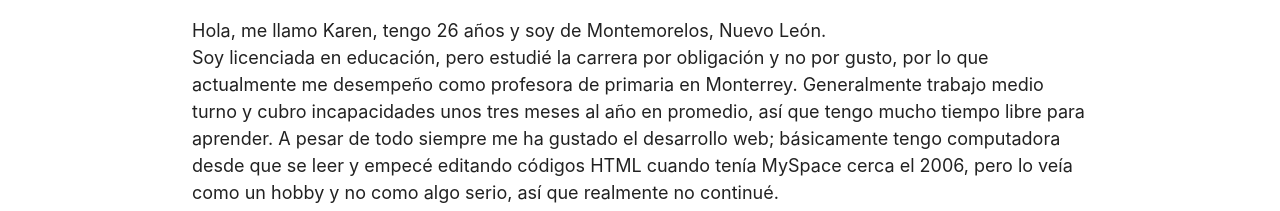
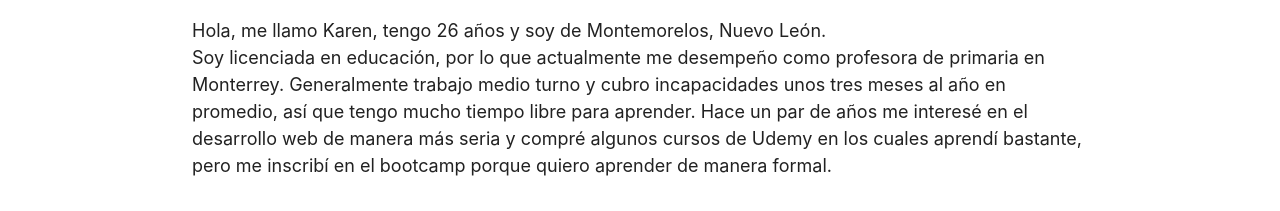
Before and after one commit to Klizz/CeroUno, a plain HTML site: page index.html in a window 1280 px wide. Shown: the part 669-880 px from the top of the page. Drawn offline with nearby package versions, Linux system fonts and the light colour scheme.

Commit message:
Modified description

```diff
--- a/index.html
+++ b/index.html
@@ -36,16 +36,12 @@
     <div class="container" style="margin-bottom: 100px;">
         <h2>Sobre mi:</h2>
         <p>Hola, me llamo Karen, tengo 26 años y soy de Montemorelos, Nuevo León. <br>
-            Soy licenciada en educación, pero estudié la carrera por obligación y no por gusto, por
+            Soy licenciada en educación, por
             lo que actualmente me desempeño como profesora de primaria en Monterrey. Generalmente trabajo
             medio turno y cubro incapacidades unos tres meses al año en promedio, así que tengo mucho tiempo libre para aprender.
-            A pesar de todo siempre me ha gustado el desarrollo web; básicamente tengo computadora
-            desde que se leer y empecé editando códigos HTML cuando tenía MySpace cerca el 2006,
-            pero lo veía como un hobby y no como algo serio, así que realmente no continué.<br>
             Hace un par de años me interesé en el desarrollo web de manera más seria y compré
             algunos cursos de Udemy en los cuales aprendí bastante, pero me inscribí en el
-            bootcamp porque quiero aprender de manera formal con gente real y si es posible
-            cambiar de empleo como siempre he querido.
+            bootcamp porque quiero aprender de manera formal.
             </p>
         <div class="row">
             <h2>Mis hobbies:</h2>
```
